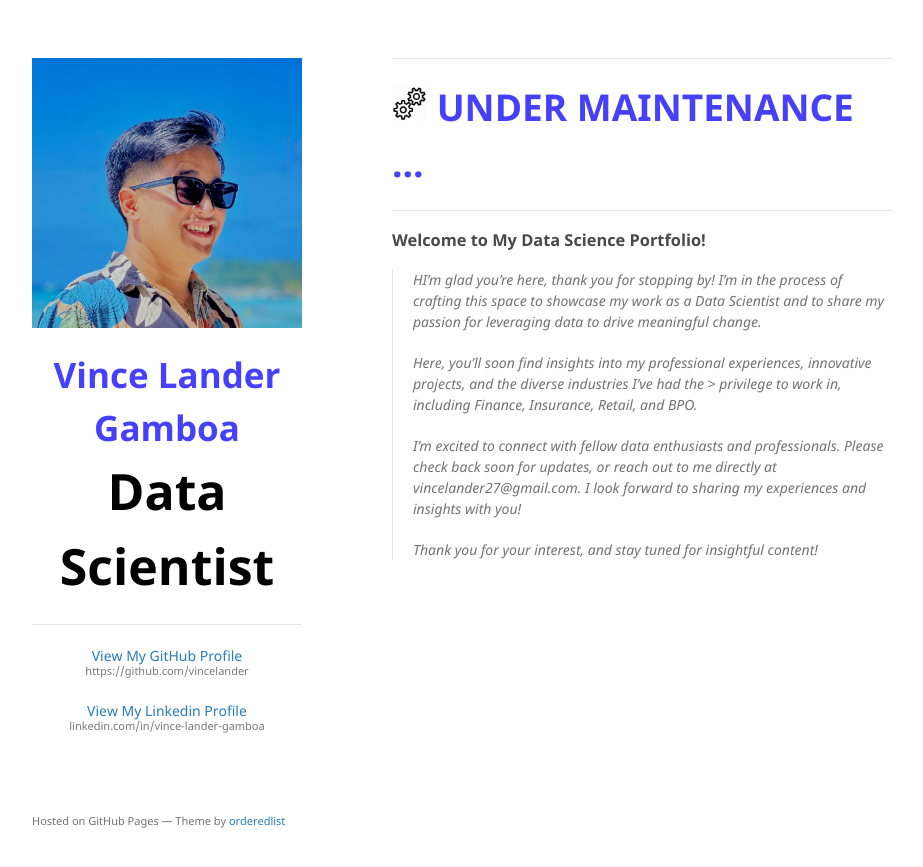
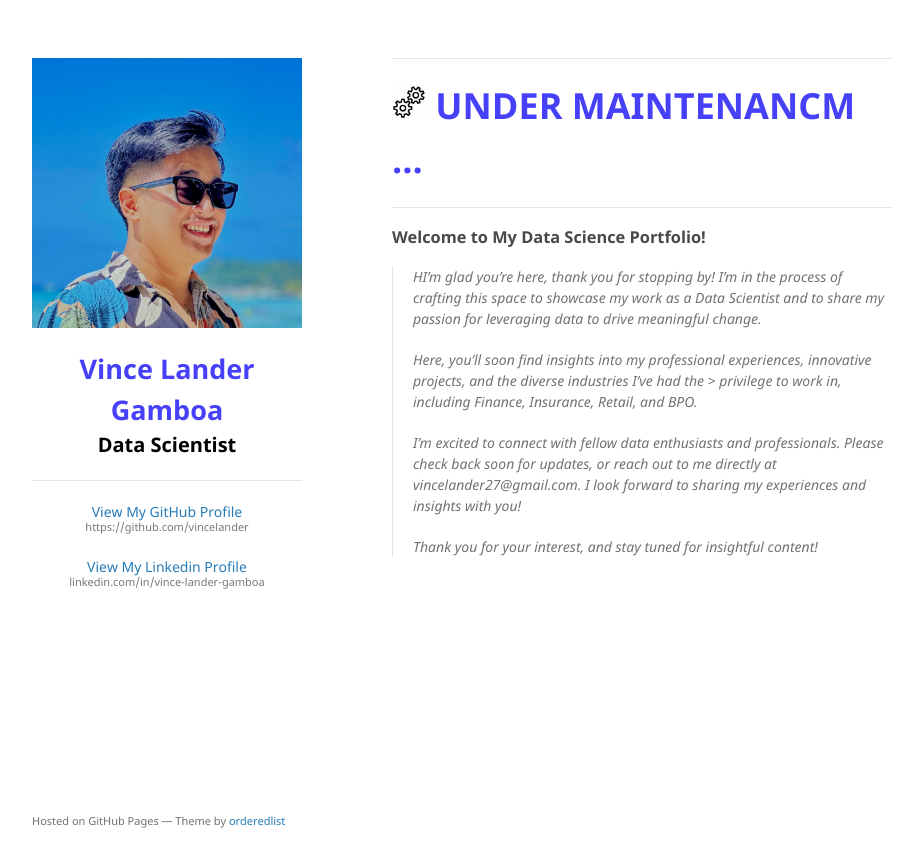
Before and after one commit to vincelander/vincelander.github.io, a Jekyll site: the page built from index.md, in a window 1280 px wide. Shown: the top 867 px of the page, without its empty margins (178-1101 px from the left). Built offline with Jekyll 4.4.1, drawn with Linux system fonts in a browser that asks for light colours.

Commit message:
update view and details

```diff
--- a/_layouts/default.html
+++ b/_layouts/default.html
@@ -90,11 +90,11 @@
         {% endif %}
         <br>
         <p style="text-align:center;">
-          <b style="font-size: 35px;; color: #4740F9">
+          <b style="font-size: 27px;; color: #4740F9">
             Vince Lander Gamboa
           </b>
           <br>
-          <b style="font-size: 50px; color: #000000">
+          <b style="font-size: 20px; color: #000000">
             Data Scientist
           </b>
         </p>
@@ -125,9 +125,9 @@
       </header>
       <section>
         <hr>
-        <p style="font-size: 37px; color: #4740F9">
-          <img src="/assets/img/gear-logo.gif" alt="Logo" style="width: 35px; height: auto;">
-          <b>UNDER MAINTENANCE ...</b>
+        <p style="font-size: 36px; color: #4740F9">
+          <img src="/assets/img/gear-logo.gif" alt="Logo" style="width: 34px; height: auto;">
+          <b>UNDER MAINTENANCM ...</b>
         </p>
         <hr>
 
```
